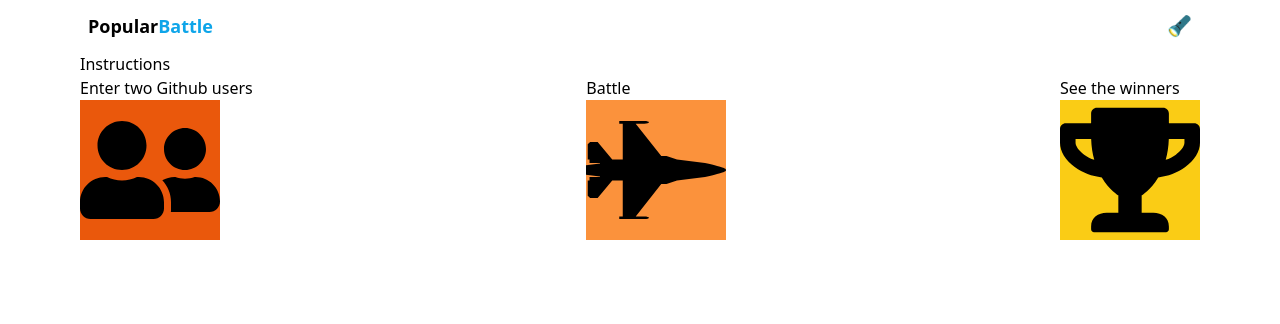
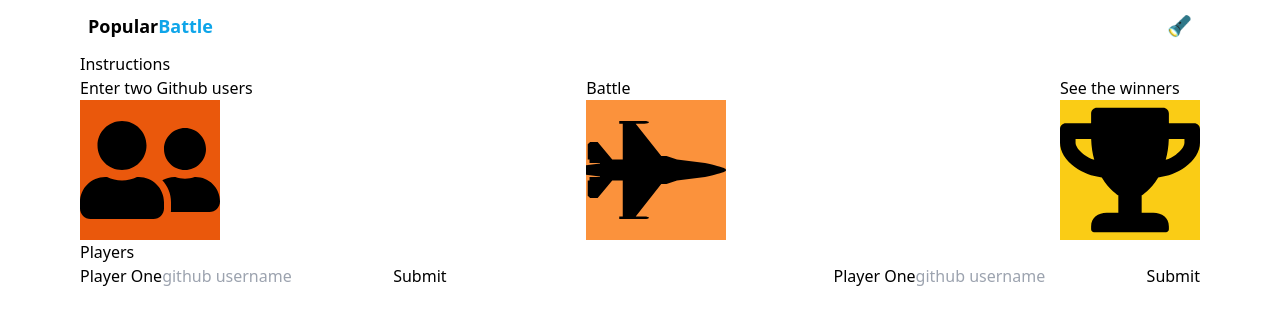
Before and after one commit to yangbeibei88/github-battle, a React (Vite) app: page /battle in a window 1280 px wide. Shown: the top 324 px of the page. Built offline with nearby package versions, Linux system fonts and the light colour scheme.

Commit message:
playerPreview component

```diff
--- /dev/null
+++ b/src/components/PlayerPreview.tsx
@@ -0,0 +1,40 @@
+import { MouseEventHandler } from "react";
+import { FaTimesCircle } from "react-icons/fa";
+
+type PlayerPreviewProps = {
+  username: string;
+  label: string;
+  onReset: MouseEventHandler<HTMLButtonElement>;
+};
+
+export function PlayerPreview({
+  username,
+  onReset,
+  label,
+}: PlayerPreviewProps) {
+  return (
+    <div className="">
+      <h3>{label}</h3>
+      <div className="flex justify-between">
+        <div className="player-info">
+          <img
+            src={`https://github.com/${username}.png?size=200`}
+            alt={username}
+            width={200}
+            height={200}
+          />
+          <a
+            href={`https://api.github.com/users/${username}`}
+            target="_blank"
+            rel="noopener noreferrer"
+          >
+            {username}
+          </a>
+        </div>
+        <button type="button" onClick={onReset}>
+          <FaTimesCircle color="text-sky-700" size={26} />
+        </button>
+      </div>
+    </div>
+  );
+}
--- a/src/pages/Battle.tsx
+++ b/src/pages/Battle.tsx
@@ -1,9 +1,65 @@
-import { Instructions } from "../components/Instructions";
+import { useState } from "react";
+import { Instructions } from "../components/Instructions.tsx";
+import { PlayerInput } from "../components/PlayerInput.tsx";
+import { PlayerPreview } from "../components/PlayerPreview.tsx";
+import { Link } from "react-router";
 
 export function Battle() {
+  const [playerOne, setPlayerOne] = useState<string | null>(null);
+  const [playerTwo, setPlayerTwo] = useState<string | null>(null);
+
+  const handleSubmit = (id: string, username: string) => {
+    id === "playerOne" ? setPlayerOne(username) : setPlayerTwo(username);
+  };
+
+  const handleReset = (id: string) => {
+    id === "playerOne" ? setPlayerOne(null) : setPlayerTwo(null);
+  };
+
   return (
     <div className="">
       <Instructions />
+
+      <div className="container">
+        <h1>Players</h1>
+        <div className="flex justify-between items-center">
+          {playerOne === null ? (
+            <PlayerInput
+              label="Player One"
+              onSubmit={(player) => handleSubmit("playerOne", player)}
+            />
+          ) : (
+            <PlayerPreview
+              label="Player One"
+              username={playerOne}
+              onReset={() => handleReset("playerOne")}
+            />
+          )}
+          {playerTwo === null ? (
+            <PlayerInput
+              label="Player One"
+              onSubmit={(player) => handleSubmit("playerTwo", player)}
+            />
+          ) : (
+            <PlayerPreview
+              label="Player One"
+              username={playerTwo}
+              onReset={() => handleReset("playerTwo")}
+            />
+          )}
+        </div>
+
+        {playerOne && playerTwo && (
+          <Link
+            to={{
+              pathname: "/battle/results",
+              search: `?playerOne=${playerOne}&playerTwo=${playerTwo}`,
+            }}
+          >
+            Battle
+          </Link>
+        )}
+      </div>
     </div>
   );
 }
```
